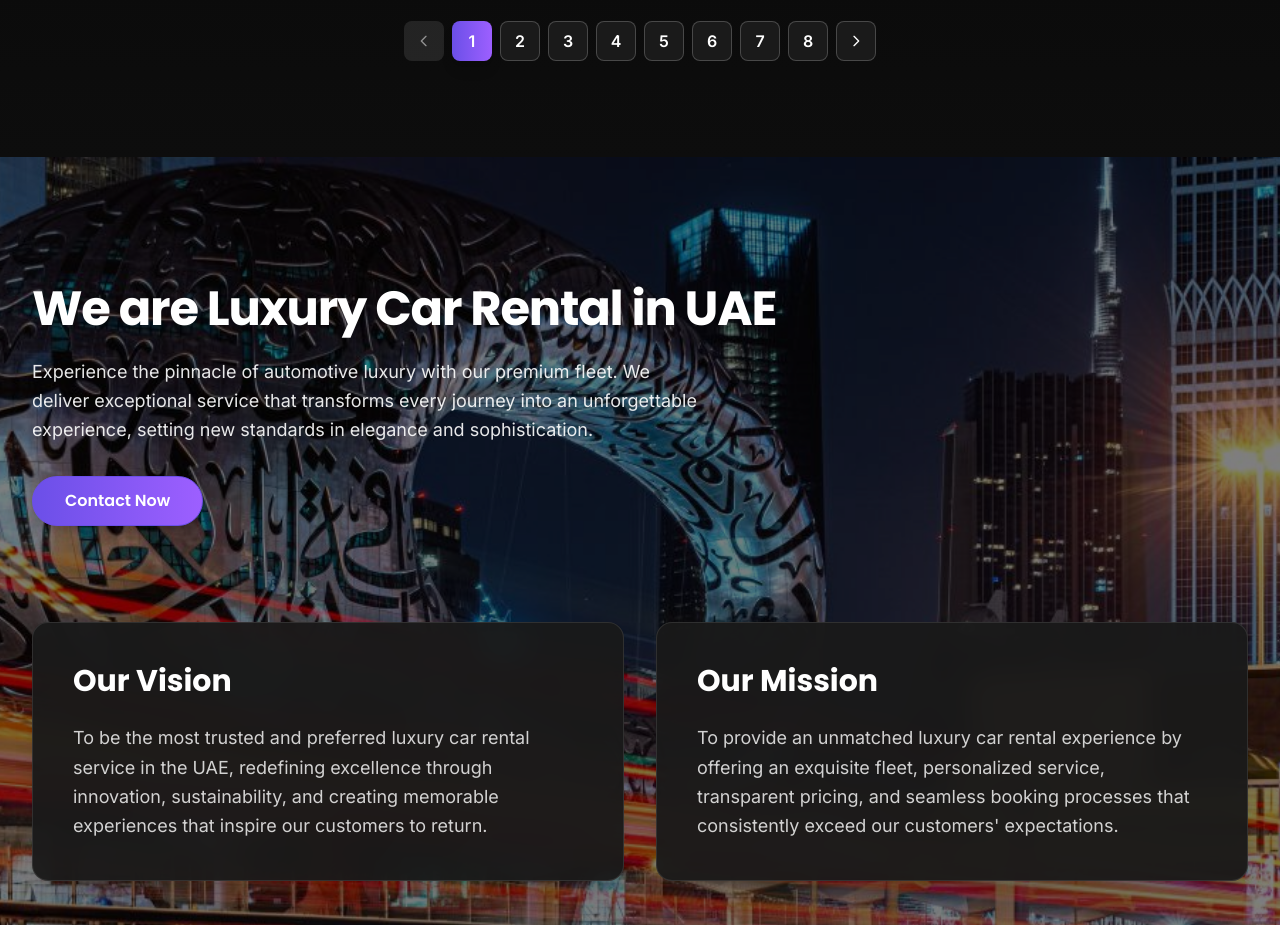
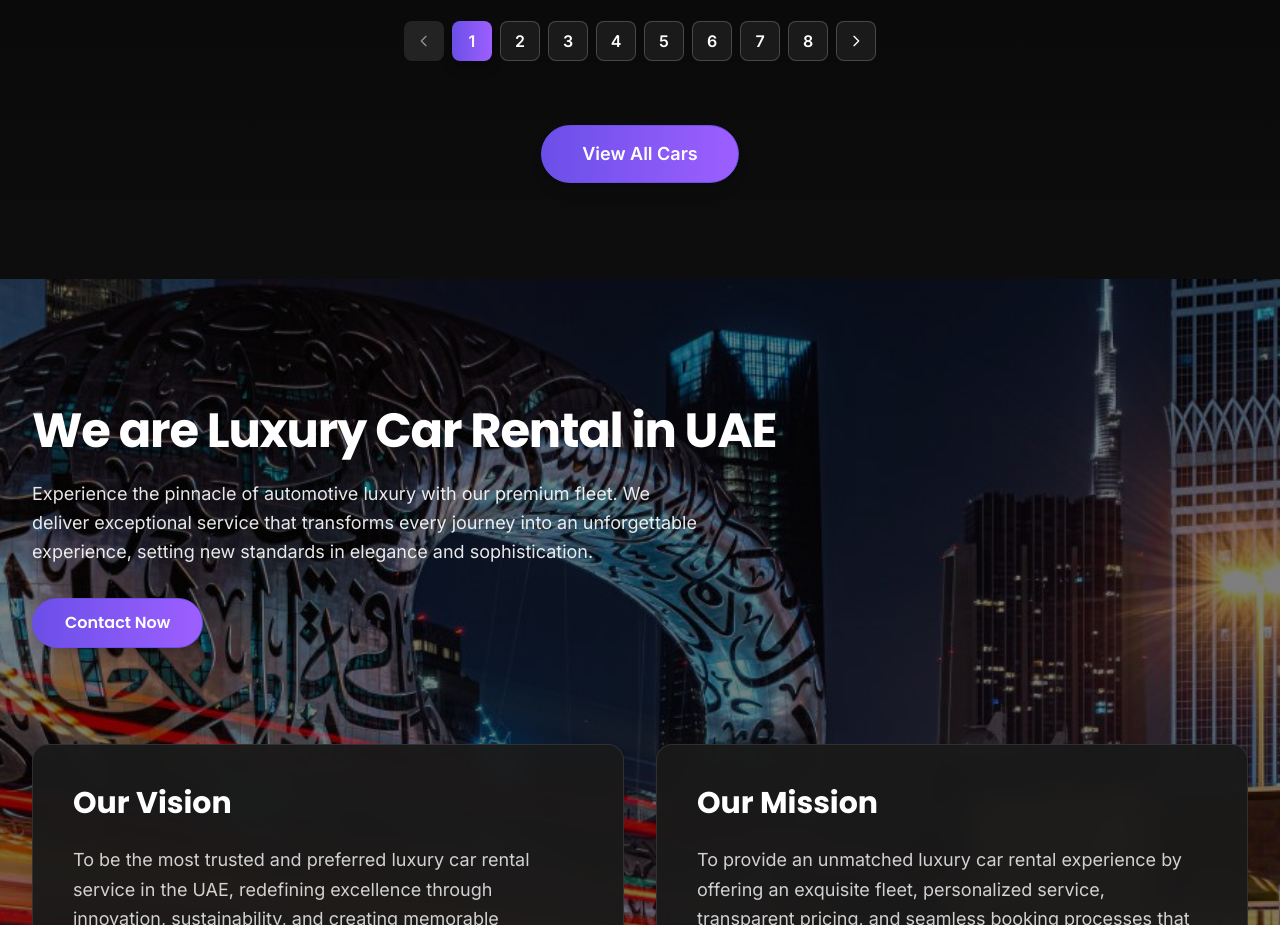
Before and after one commit to Muhammed-Haider/car-rental-service, a Next.js app: page / in a window 1280 px wide. Shown: the part 4980-5905 px from the top of the page. Built offline with nearby package versions, Linux system fonts and the light colour scheme.

Commit message:
Carlisting Routing

```diff
--- a/src/app/membership/page.jsx
+++ b/src/app/membership/page.jsx
@@ -310,7 +310,7 @@ export default function MembershipPage() {
               <li>The company can terminate the agreement for violations, non-payment, or failure to meet eligibility requirements.</li>
               <li>Members must provide at least one month's written notice to terminate or not renew their membership.</li>
               <li>The agreement is governed by the laws of Dubai and the U.A.E.</li>
-              <li>The Agreements under offers (POF Members, Esaad, Fazaa), Adding an additional driver will incur charges of AED 250 + VAT per day for Luxury & Premium cars and AED 350 + VAT per day for Sports & Performance cars.</li>
+              <li>The Agreements under offers (WTB DXB Members, Esaad, Fazaa), Adding an additional driver will incur charges of AED 250 + VAT per day for Luxury & Premium cars and AED 350 + VAT per day for Sports & Performance cars.</li>
             </ul>
           </div>
         </div>
--- a/src/components/CarListing.jsx
+++ b/src/components/CarListing.jsx
@@ -12,16 +12,17 @@ export default function CarListing() {
   const [isModalOpen, setIsModalOpen] = useState(false);
   const [selectedCar, setSelectedCar] = useState(null);
   const [currentPage, setCurrentPage] = useState(1);
+  const [showAll, setShowAll] = useState(false);
   const paginationRef = useRef(null);
   const { highlight } = useHighlight();
 
   const carsPerPage = 6;
   const totalPages = Math.ceil(cars.length / carsPerPage);
 
-  // Get current page cars
+  // Get current page cars or all cars
   const indexOfLastCar = currentPage * carsPerPage;
   const indexOfFirstCar = indexOfLastCar - carsPerPage;
-  const currentCars = cars.slice(indexOfFirstCar, indexOfLastCar);
+  const currentCars = showAll ? cars : cars.slice(indexOfFirstCar, indexOfLastCar);
 
   const openModal = (car) => {
     setSelectedCar(car);
@@ -265,6 +266,7 @@ export default function CarListing() {
         </div>
 
         {/* Pagination */}
+        {!showAll && (
         <div ref={paginationRef} className="flex justify-center items-center mt-12 space-x-2">
           {/* Previous Button */}
           <button
@@ -329,6 +331,19 @@ export default function CarListing() {
             </svg>
           </button>
         </div>
+        )}
+
+        {/* View All Cars Button */}
+        {!showAll && (
+          <div className="flex justify-center mt-12 md:mt-16">
+            <button
+              onClick={() => setShowAll(true)}
+              className="inline-flex items-center justify-center px-8 py-3 md:px-10 md:py-3.5 bg-gradient-to-r from-[#6B4FE8] to-[#9D5FFF] border border-[#6B4FE8] text-white font-semibold text-base md:text-lg rounded-full hover:opacity-90 transition-all duration-300 shadow-lg hover:shadow-purple-500/25"
+            >
+              View All Cars
+            </button>
+          </div>
+        )}
       </div>
       <RentalModal car={selectedCar} show={isModalOpen} onClose={closeModal} />
     </section>
```
